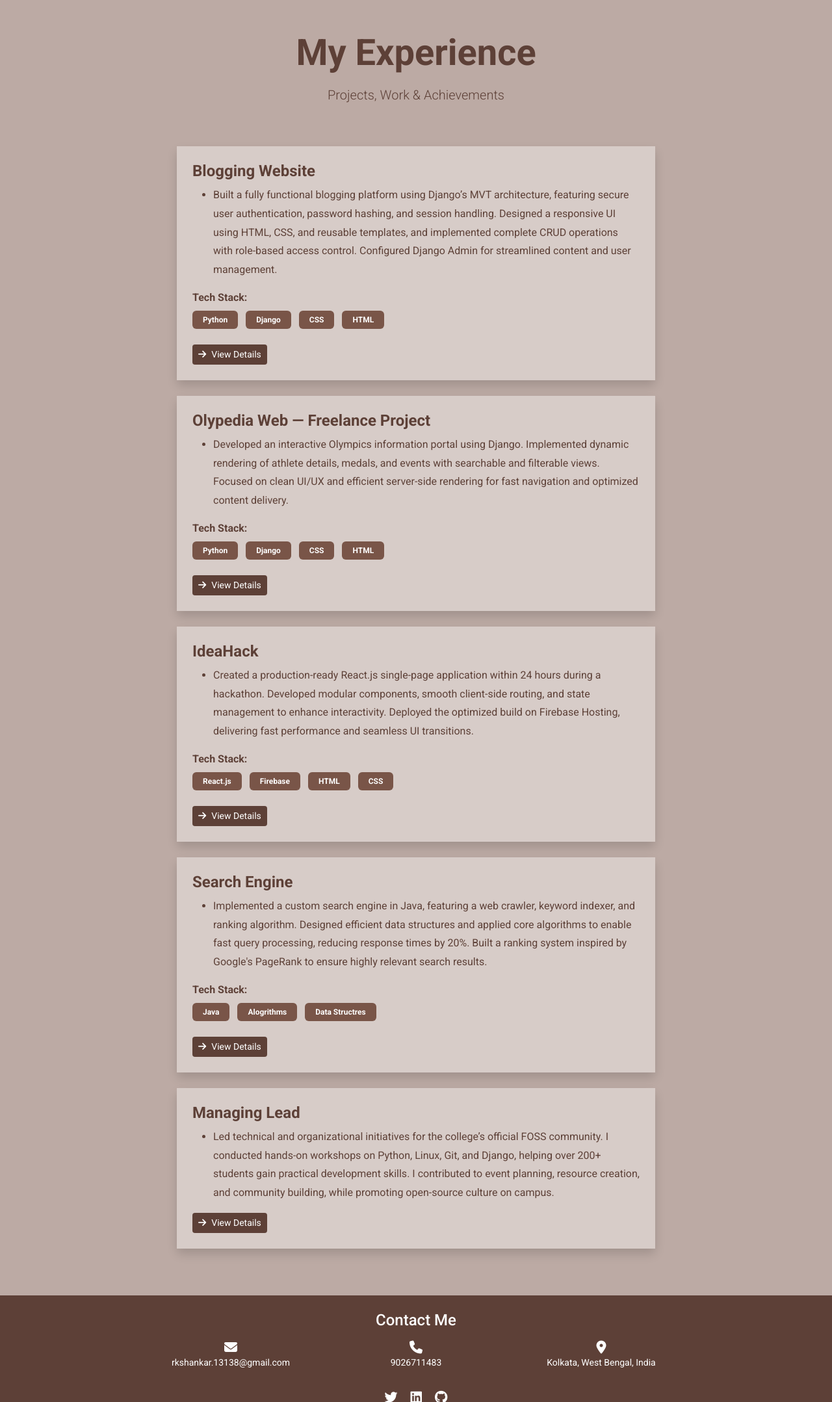
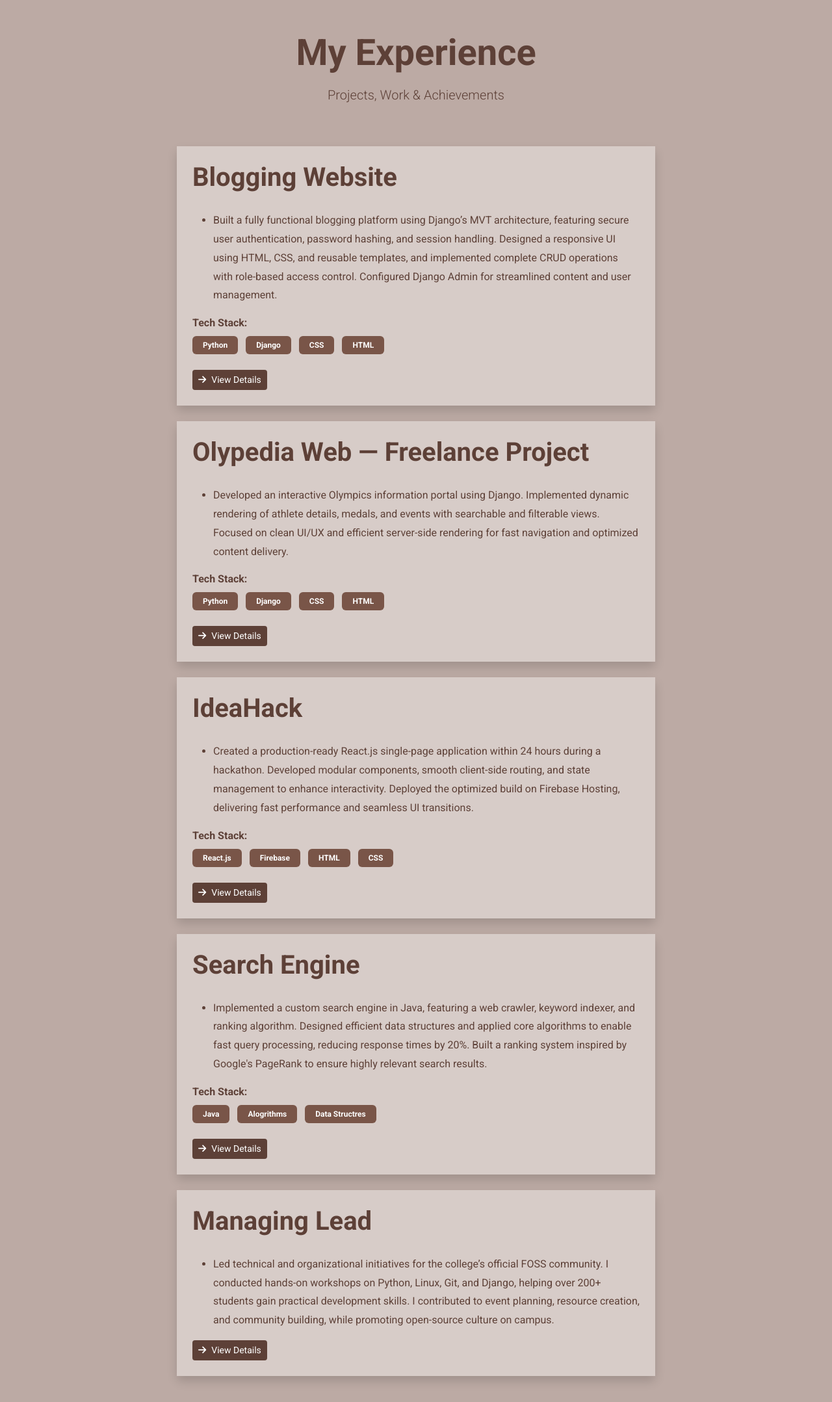
Before and after one commit to rkshankar05/MyPortfolio, a Django app: page /experience/ in a window 1280 px wide. Shown: the part 56-2213 px from the top of the page at 65% size. Run offline with Django 5.2, Linux system fonts and the light colour scheme; data comes from the database, SQL or seed files in the repository.

```diff
--- a/templates/Portfolio/Experience.html
+++ b/templates/Portfolio/Experience.html
@@ -21,15 +21,23 @@
                     <!-- Experience Item -->
                     <div class="card mb-4 shadow">
                         <div class="card-body bg-very-light-brown p-4">
-                            <h4 class="text-brown fw-bold mb-2">{{ experience.project_name }}</h4>
+                            <div class="d-flex justify-content-between align-items-center mb-4">
+                                <div>
+                                    <h1 class="text-brown fw-bold mb-1">{{ experience.project_name }}</h1>
+                                    {% if experience.organization %}
+                                    <h3 class="text-medium-brown mb-0">{{ experience.organization }}</h3>
+                                    {% endif %}
+                                </div>
+                                {% if experience.project_link %}
+                                <a href="{{ experience.project_link }}" target="_blank" class="btn btn-outline-dark d-flex align-items-center">
+                                    <i class="fas fa-external-link-alt me-2"></i>
+                                    View Project
+                                </a>
+                                {% endif %}
+                            </div>
 
-                            {% if experience.organization %}
-                            <h5 class="text-medium-brown mb-3">{{ experience.organization }}</h5>
-                            {% endif %}
-
-
-                        {% if experience.details.all %}
-                             <div class="mb-3">
+                            {% if experience.details.all %}
+                            <div class="mb-3">
                                 <ul class="text-brown" style="line-height: 1.8;">
                                     {% with first_detail=experience.details.all.0 %}
                                         {% if first_detail %}
@@ -38,7 +46,6 @@
                                     {% endwith %}
                                 </ul>
                             </div>
-
                             {% endif %}
 
                             {% if experience.tech_stack.all %}
@@ -64,7 +71,7 @@
                         <i class="fas fa-info-circle me-2"></i>
                         No experience added yet. Please add your experience in the <a href="/admin" class="alert-link">admin panel</a>.
                     </div>
-                    {% endfor %}
+                    {% endfor %}  <!-- THIS WAS MISSING! -->
                 </div>
             </div>
         </div>
```
